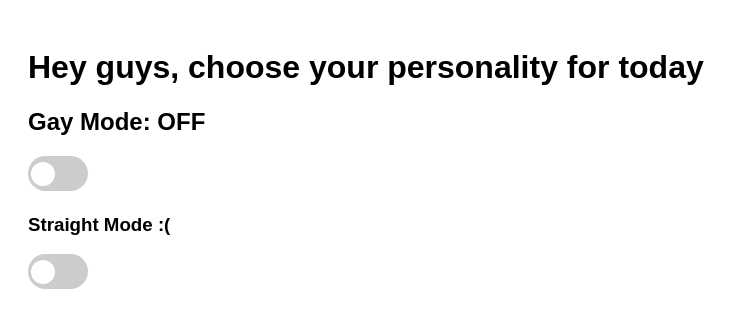
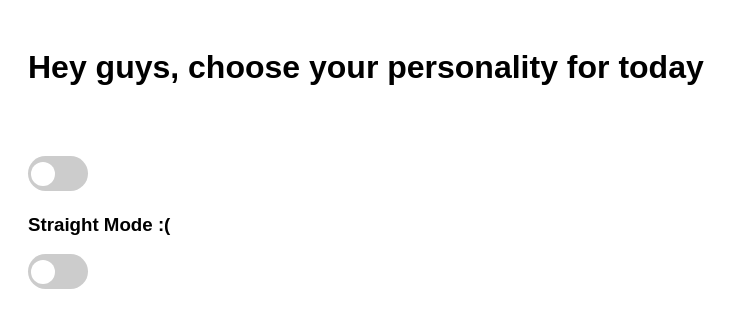
Before and after one commit to datoxarshiladze76-cell/My-Website, a plain HTML site: page index.html in a window 1280 px wide. Shown: the whole page, without its empty margins (0-738 px from the left). Drawn offline with Linux system fonts and the light colour scheme.

Commit message:
Refactor Gay Mode Toggle HTML and CSS
Fixed HTML structure and improved styling for toggle modes.

```diff
--- a/index.html
+++ b/index.html
@@ -64,7 +64,7 @@
     .rainbow {
         background: linear-gradient(45deg, red, orange, yellow, green, lightblue, blue, indigo, violet);
         color: white;
-        min-height: 100vh; /* feel whole screen */
+        min-height: 100vh; /* fill whole screen */
     }
 
     /* Heading transition */
@@ -72,11 +72,13 @@
         transition: color 0.4s;
     }
 
-    body:not(.rainbow) #modeLabel {
-        color: black;
+    /* body transition */
+    body:not(.rainbow)
+    #modeLabel {
+        transition: color 0.4s;
     }
     #modeLabel {
-        color: black;
+        color: white;
     }
     </style>
 </head>
```
